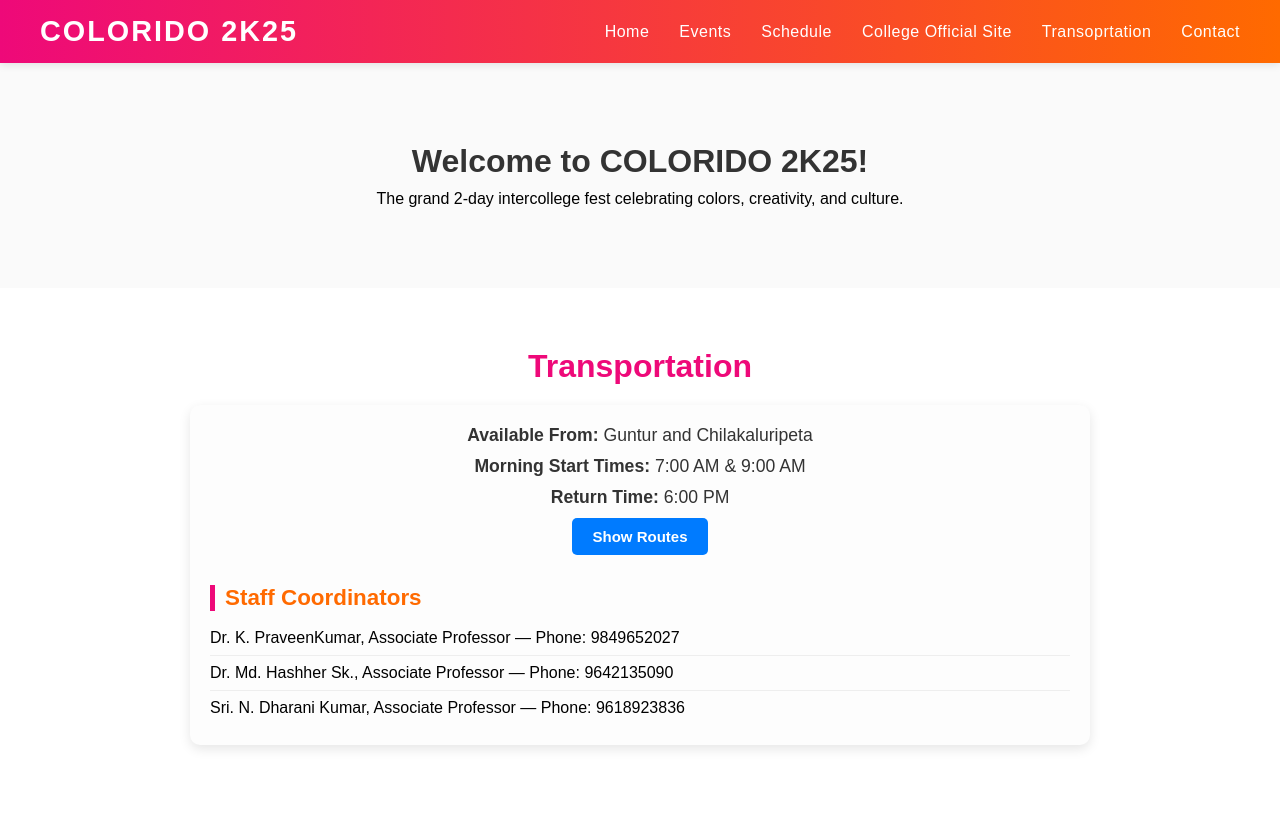
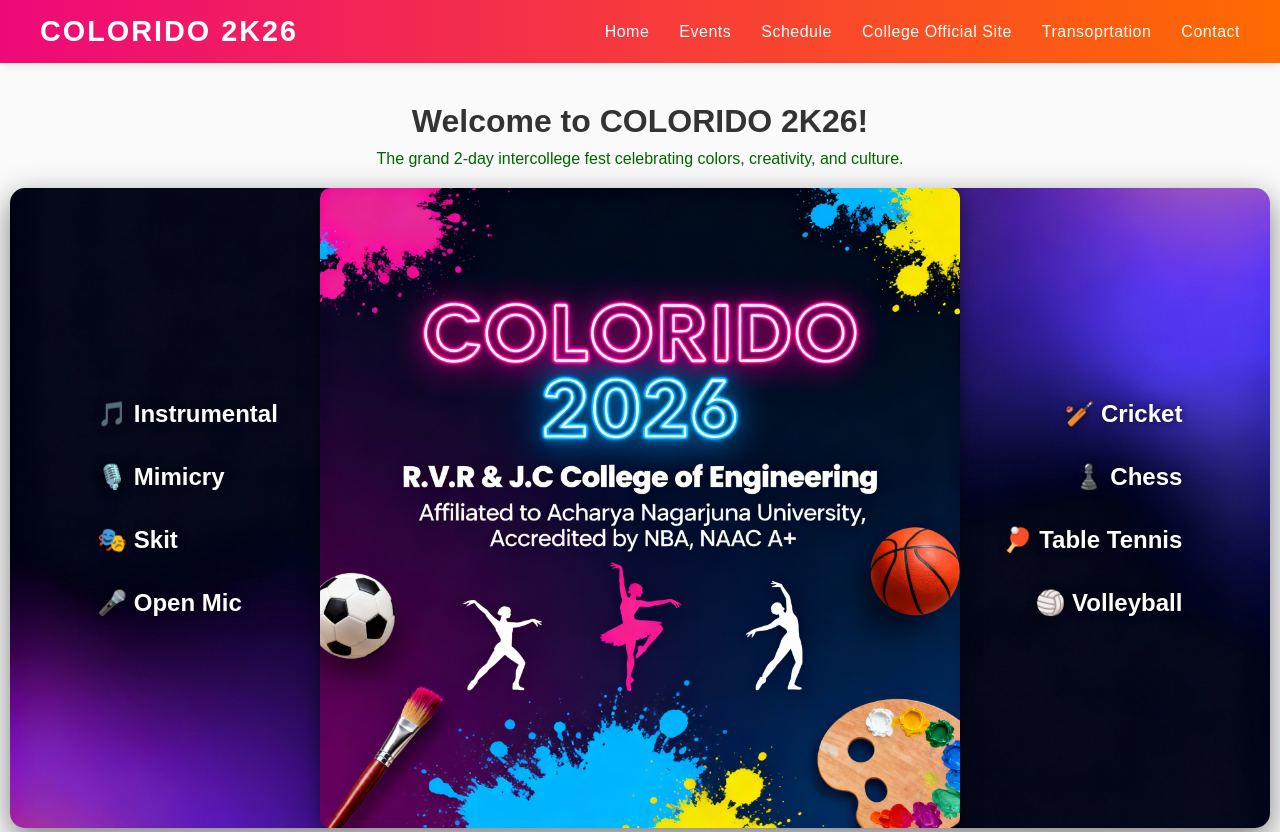
Before and after one commit to SubhashKumar170/rvr_colorido, a plain HTML site: page index.html in a window 1280 px wide. Shown: the top 832 px of the page. Drawn offline with Linux system fonts and the light colour scheme.

Commit message:
image added

```diff
--- a/index.html
+++ b/index.html
@@ -3,14 +3,14 @@
 <head>
   <meta charset="UTF-8" />
   <meta name="viewport" content="width=device-width, initial-scale=1.0" />
-  <title>COLORIDO 2K25</title>
+  <title>COLORIDO 2K26</title>
   <link rel="stylesheet" href="style.css" />
 </head>
 <body>
 
   <!-- Navigation Bar -->
   <nav>
-    <h1>COLORIDO 2K25</h1>
+    <h1>COLORIDO 2K26</h1>
     <ul>
       <li><a href="#home">Home</a></li>
       <li><a href="#events">Events</a></li>
@@ -22,10 +22,61 @@
   </nav>
 
   <!-- Home Section -->
-  <section id="home">
-    <h2>Welcome to COLORIDO 2K25!</h2>
-    <p>The grand 2-day intercollege fest celebrating colors, creativity, and culture.</p>
-  </section>
+<section id="home">
+  <h2>Welcome to COLORIDO 2K26!</h2>
+  <p id = "aa">The grand 2-day intercollege fest celebrating colors, creativity, and culture.</p>
+
+  <div class="home-image">
+    <!-- Left content -->
+    <div class="left-content">
+      <div class="event-set active">
+        <p>🎭 Drama</p>
+        <p>🎤 Singing</p>
+        <p>💃 Dance</p>
+        <p>🎨 Rangoli</p>
+      </div>
+      <div class="event-set">
+        <p>🎬 Short Film</p>
+        <p>🖌️ Painting</p>
+        <p>🎯 Quiz</p>
+        <p>🎮 Gaming</p>
+      </div>
+      <div class="event-set">
+        <p>🎵 Instrumental</p>
+        <p>🎙️ Mimicry</p>
+        <p>🎭 Skit</p>
+        <p>🎤 Open Mic</p>
+      </div>
+    </div>
+
+    <!-- Center image -->
+    <img src="col3.png" alt="Colorido Fest Banner">
+
+    <!-- Right content -->
+    <div class="right-content">
+      <div class="event-set active">
+        <p>⚽ Football</p>
+        <p>🏀 Basketball</p>
+        <p>🏸 Badminton</p>
+        <p>🏃 Athletics</p>
+      </div>
+      <div class="event-set">
+        <p>💻 Coding</p>
+        <p>🧠 Hackathon</p>
+        <p>🔧 Robotics</p>
+        <p>🕹️ Circuit Debugging</p>
+      </div>
+      <div class="event-set">
+        <p>🏏 Cricket</p>
+        <p>♟️ Chess</p>
+        <p>🏓 Table Tennis</p>
+        <p>🏐 Volleyball</p>
+      </div>
+    </div>
+  </div>
+</section>
+
+
 
   <!-- Transportation Section -->
 
@@ -37,7 +88,7 @@
             <p><strong>Available From:</strong> Guntur and Chilakaluripeta</p>
             <p><strong>Morning Start Times:</strong> 7:00 AM & 9:00 AM</p>
             <p><strong>Return Time:</strong> 6:00 PM</p>
-            <button id="showRoutesBtn">Show Routes</button>
+            <button id="showRoutesBtn">View Bus Routes</button>
         </div>
 
         <div class="staff-coordinators">
@@ -67,7 +118,7 @@
                 </tr>
             </thead>
             <tbody>
-                <tr><td>3</td><td>KJSS Vijayapuri Colony-JKC-Siddhartha Nagar-Guest House-Swamy Theater-TJPS-Collectorate office</td><td></td></tr>
+                <tr><td>3</td><td>KJSS </td><td>Vijayapuri Colony-JKC-Siddhartha Nagar-Guest House-Swamy Theater-TJPS-Collectorate office</td></tr>
                 <tr><td>4</td><td>Sriram Nagar, HB Colony, Nallapadu (IRR)</td><td>HB Colony-Nallapadu (IRR)</td></tr>
                 <tr><td>5</td><td>NES Women’s Hostel, KJSS-Swamy Theatre-Collectorate</td><td>Gujjanagundla Current Office towards Old RTA Office</td></tr>
                 <tr><td>6</td><td>APSRTC City BusStand-Sivalam Temple-Nazz Centre</td><td>APSRTC City BusStand-Sivalam Temple-Nazz Centre</td></tr>
@@ -96,6 +147,7 @@
                 <tr><td>29</td><td>NES Women’s Hostel</td><td>NES Girl’s Hostel</td></tr>
             </tbody>
         </table>
+        <p> <b>Note :</b> while returning you can get Bus and route info on the Bus info Board</p>
     </div>
 </div>
 
--- a/script.js
+++ b/script.js
@@ -15,3 +15,24 @@
         modal.style.display = "none";
     }
 };
+
+
+const leftSets = document.querySelectorAll(".left-content .event-set");
+const rightSets = document.querySelectorAll(".right-content .event-set");
+
+let leftIndex = 0;
+let rightIndex = 0;
+
+function rotateEvents() {
+  leftSets.forEach(set => set.classList.remove("active"));
+  rightSets.forEach(set => set.classList.remove("active"));
+
+  leftSets[leftIndex].classList.add("active");
+  rightSets[rightIndex].classList.add("active");
+
+  leftIndex = (leftIndex + 1) % leftSets.length;
+  rightIndex = (rightIndex + 1) % rightSets.length;
+}
+
+setInterval(rotateEvents, 2000);
+rotateEvents();
--- a/style.css
+++ b/style.css
@@ -130,6 +130,93 @@
     width: 50%;
     box-shadow: 0 5px 15px rgba(0,0,0,0.3);
 }
+
+#home {
+  text-align: center;
+  padding: 40px 10px;
+  margin-top: 0px;
+}
+
+#aa {
+  color: darkgreen;
+}
+
+.home-image {
+  margin-top: 20px;
+  width: 100%;
+  height: 80vh;
+  display: flex;
+  justify-content: center;
+  align-items: center;
+  position: relative;
+  background: url('col4.png') center/cover no-repeat;
+  background-color: #000;
+  overflow: hidden;
+  border-radius: 15px; /* smooth rounded edges */
+  box-shadow: 0 10px 30px rgba(0, 0, 0, 0.5); /* subtle shadow */
+}
+
+
+.home-image img {
+  width: auto;
+  height: 100%;
+  max-width: 90%;
+  object-fit: contain;
+  border-radius: 10px; /* smooth edges */
+  box-shadow: 0 4px 20px rgba(0, 0, 0, 0.5);
+}
+
+/* Left & Right Content Containers */
+.left-content, .right-content {
+  position: absolute;
+  top: 50%;
+  transform: translateY(-50%);
+  width: 25%;
+  font-size: 1.5rem;
+  font-weight: bold;
+  color: white;
+  line-height: 1.8;
+  text-shadow: 0 0 10px rgba(0, 0, 0, 0.7);
+  overflow: hidden;
+
+    display: flex;
+  flex-direction: column;
+  justify-content: center; /* vertical centering */
+  align-items: center; /* horizontal centering inside their side block */
+  height: 100%; /* ensure it spans vertically */
+}
+
+.left-content { left: 20px; text-align: left; }
+.right-content { right: 20px; text-align: right; }
+
+.event-set {
+  display: none;
+  flex-direction: column;
+  opacity: 0;
+  animation: fadeSlide 1s ease-in-out forwards;
+}
+
+.event-set.active {
+  display: flex;
+  opacity: 1;
+}
+
+.event-set p {
+  margin: 10px 0;
+}
+
+/* Animation */
+@keyframes fadeSlide {
+  0% {
+    opacity: 0;
+    transform: translateY(20px);
+  }
+  100% {
+    opacity: 1;
+    transform: translateY(0);
+  }
+}
+
 
 #showRoutesBtn {
     background-color: #007BFF; /* Blue background */
```
Also changed, not shown: col3.png (added), col4.png (added).
